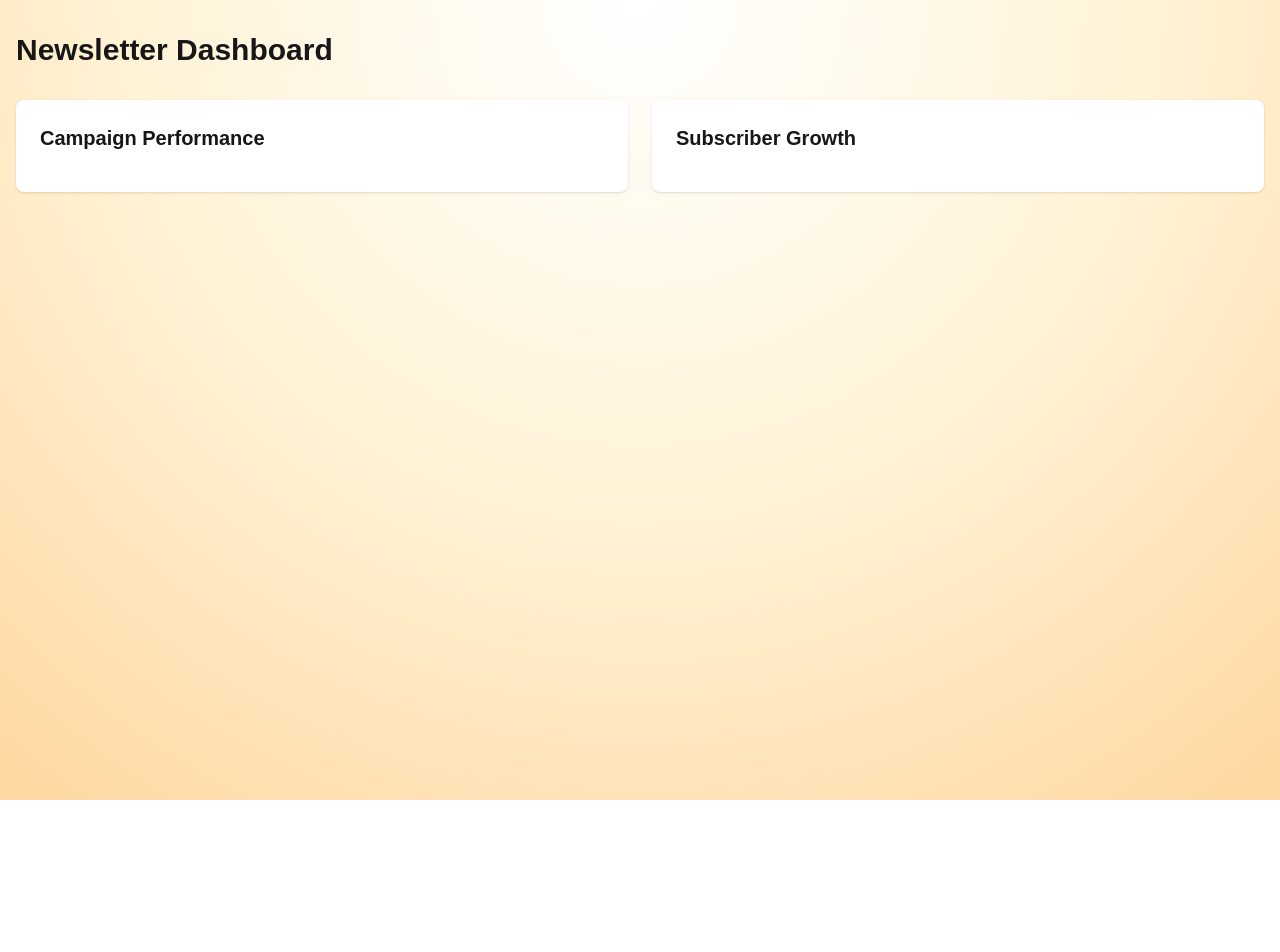
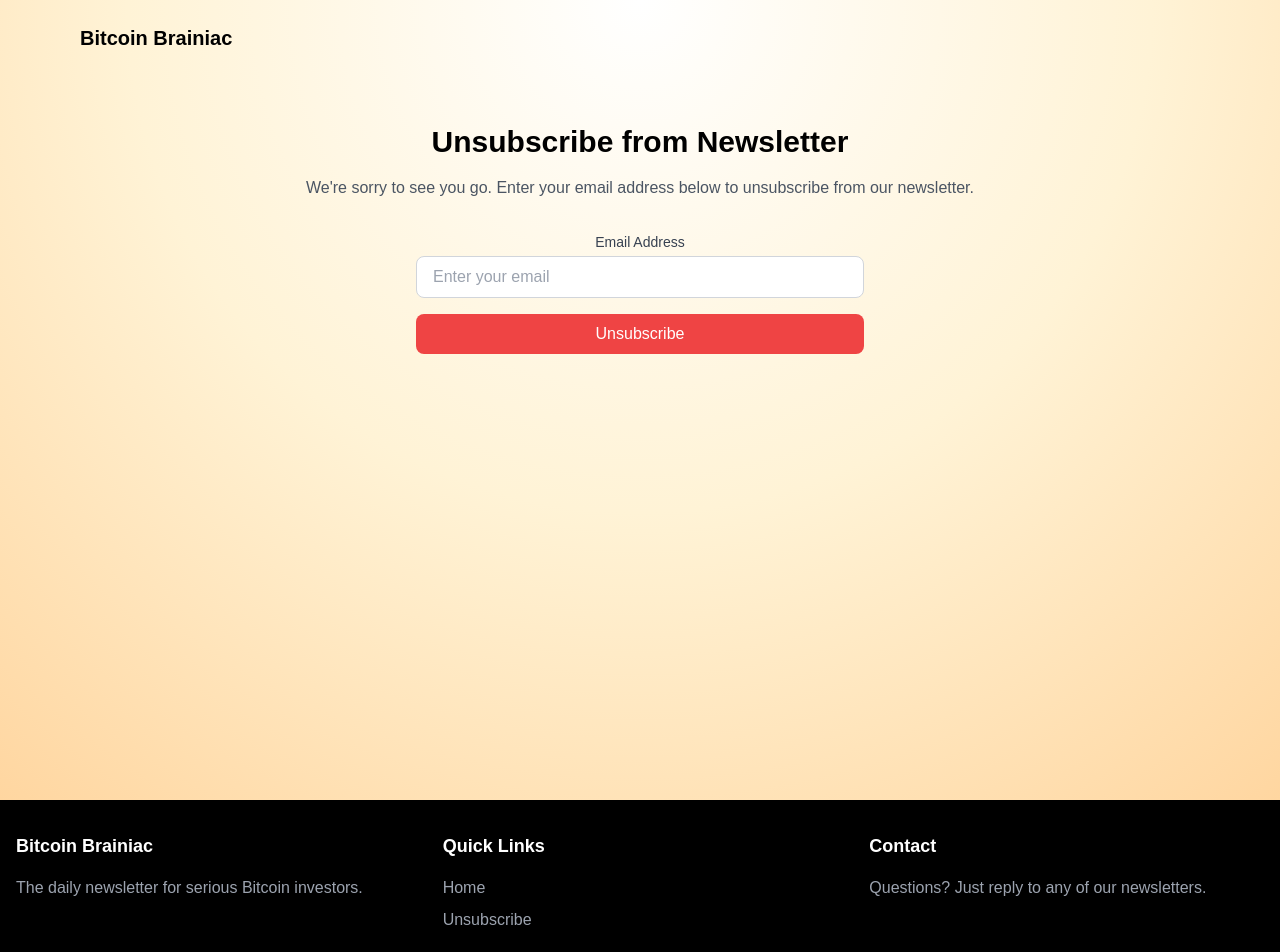
Before and after one commit to BonJenn/bitcoinbrainiac_v2, a Next.js app: page /dashboard in a window 1280 px wide. Shown: the top 952 px of the page. Before the commit the page ends 800 px from the top, so only its background shows below. Built offline with nearby package versions, Linux system fonts and the light colour scheme; no server answers.

Commit message:
Testing unsubscribe feature

```diff
--- /dev/null
+++ b/src/app/api/unsubscribe/route.ts
@@ -0,0 +1,41 @@
+import { NextResponse } from 'next/server';
+
+export const runtime = 'edge';
+
+export async function POST(request: Request) {
+  try {
+    const { email } = await request.json();
+
+    const response = await fetch(
+      `https://${process.env.MAILCHIMP_SERVER_PREFIX}.api.mailchimp.com/3.0/lists/${process.env.MAILCHIMP_LIST_ID}/members/${Buffer.from(email.toLowerCase()).toString('hex')}`,
+      {
+        method: 'DELETE',
+        headers: {
+          'Authorization': `Bearer ${process.env.MAILCHIMP_API_KEY}`,
+          'Content-Type': 'application/json',
+        },
+      }
+    );
+
+    if (!response.ok) {
+      const error = await response.json();
+      if (error.status === 404) {
+        return NextResponse.json(
+          { error: "This email is not subscribed to our newsletter." },
+          { status: 404 }
+        );
+      }
+      throw new Error(error.detail || 'Failed to unsubscribe');
+    }
+
+    return NextResponse.json({
+      success: true,
+      message: 'Successfully unsubscribed from the newsletter.'
+    });
+  } catch (error: any) {
+    return NextResponse.json(
+      { error: error.message || 'Error processing unsubscribe request' },
+      { status: 500 }
+    );
+  }
+}
--- a/src/app/dashboard/page.tsx
+++ b/src/app/dashboard/page.tsx
@@ -1,44 +1,24 @@
-import { Suspense } from 'react';
-import { headers } from 'next/headers';
+import Header from '@/components/Header';
+import UnsubscribeForm from '@/components/UnsubscribeForm';
 
-async function fetchAnalytics() {
-  const headersList = headers();
-  const response = await fetch(`${process.env.NEXT_PUBLIC_BASE_URL}/api/analytics`, {
-    headers: {
-      'Content-Type': 'application/json',
-      // Add any other required headers
-    },
-    next: { revalidate: 3600 }
-  });
-  return response.json();
-}
-
-export default async function DashboardPage() {
+export default function UnsubscribePage() {
   return (
-    <div className="container mx-auto px-4 py-8">
-      <h1 className="text-3xl font-bold mb-8">Newsletter Dashboard</h1>
-
-      <Suspense fallback={<div>Loading analytics...</div>}>
-        <AnalyticsDisplay />
-      </Suspense>
+    <div
+      className="min-h-screen"
+      style={{
+        background: 'radial-gradient(circle at top, #ffffff 0%, #fff3d6 50%, #ffd6a0 100%)'
+      }}
+    >
+      <Header />
+      <main className="container mx-auto px-4 py-12">
+        <div className="max-w-2xl mx-auto text-center">
+          <h1 className="text-3xl font-bold mb-4 text-black">Unsubscribe from Newsletter</h1>
+          <p className="text-gray-600 mb-8">
+            We're sorry to see you go. Enter your email address below to unsubscribe from our newsletter.
+          </p>
+          <UnsubscribeForm />
+        </div>
+      </main>
     </div>
   );
 }
-
-async function AnalyticsDisplay() {
-  const analytics = await fetchAnalytics();
-
-  return (
-    <div className="grid grid-cols-1 md:grid-cols-2 gap-6">
-      <div className="bg-white p-6 rounded-lg shadow">
-        <h2 className="text-xl font-semibold mb-4">Campaign Performance</h2>
-        {/* Add campaign metrics visualization */}
-      </div>
-
-      <div className="bg-white p-6 rounded-lg shadow">
-        <h2 className="text-xl font-semibold mb-4">Subscriber Growth</h2>
-        {/* Add subscriber growth visualization */}
-      </div>
-    </div>
-  );
-}
--- a/src/app/layout.tsx
+++ b/src/app/layout.tsx
@@ -1,6 +1,7 @@
 import type { Metadata } from "next";
 import localFont from "next/font/local";
 import "./globals.css";
+import Footer from '@/components/Footer';
 
 const geistSans = localFont({
   src: "./fonts/GeistVF.woff",
@@ -35,9 +36,12 @@ export default function RootLayout({
   return (
     <html lang="en">
       <body
-        className={`${geistSans.variable} ${geistMono.variable} antialiased`}
+        className={`${geistSans.variable} ${geistMono.variable} antialiased flex flex-col min-h-screen`}
       >
-        {children}
+        <main className="flex-1">
+          {children}
+        </main>
+        <Footer />
       </body>
     </html>
   );
--- a/src/app/page.tsx
+++ b/src/app/page.tsx
@@ -5,7 +5,7 @@ import MailchimpForm from '@/components/MailchimpForm';
 export default function Home() {
   return (
     <div
-      className="min-h-screen flex flex-col"
+      className="flex flex-col"
       style={{
         background: 'radial-gradient(circle at top, #ffffff 0%, #fff3d6 50%, #ffd6a0 100%)'
       }}
--- /dev/null
+++ b/src/components/Footer.tsx
@@ -0,0 +1,32 @@
+export default function Footer() {
+    return (
+      <footer className="bg-black text-white py-8">
+        <div className="container mx-auto px-4">
+          <div className="grid grid-cols-1 md:grid-cols-3 gap-8">
+            <div>
+              <h3 className="font-bold text-lg mb-4">Bitcoin Brainiac</h3>
+              <p className="text-gray-400">
+                The daily newsletter for serious Bitcoin investors.
+              </p>
+            </div>
+            <div>
+              <h3 className="font-bold text-lg mb-4">Quick Links</h3>
+              <ul className="space-y-2 text-gray-400">
+                <li><a href="/" className="hover:text-white transition-colors">Home</a></li>
+                <li><a href="/dashboard" className="hover:text-white transition-colors">Unsubscribe</a></li>
+              </ul>
+            </div>
+            <div>
+              <h3 className="font-bold text-lg mb-4">Contact</h3>
+              <p className="text-gray-400">
+                Questions? Just reply to any of our newsletters.
+              </p>
+            </div>
+          </div>
+          <div className="border-t border-gray-800 mt-8 pt-8 text-center text-gray-400">
+            <p>&copy; {new Date().getFullYear()} Bitcoin Brainiac. All rights reserved.</p>
+          </div>
+        </div>
+      </footer>
+    );
+  }
--- a/src/components/MailchimpForm.tsx
+++ b/src/components/MailchimpForm.tsx
@@ -22,7 +22,6 @@ export default function MailchimpForm() {
       if (response.ok) {
         setStatus('success');
         setEmail('');
-        setMessage(data.message || 'Please check your email to confirm your subscription');
       } else {
         setStatus('error');
         setMessage(data.error);
@@ -66,11 +65,6 @@ export default function MailchimpForm() {
         </button>
       </div>
       {status && <p className="mt-2 text-sm text-center text-black">{status}</p>}
-      {status === 'success' && (
-        <p className="text-black font-bold mt-4">
-          Thanks for subscribing! You will now receive daily Bitcoin updates. Unsubscribe anytime.
-        </p>
-      )}
       {message && <p className="mt-2 text-sm text-center text-black">{message}</p>}
       {status === 'success' && <SuccessMessage />}
     </form>
--- /dev/null
+++ b/src/components/UnsubscribeForm.tsx
@@ -0,0 +1,76 @@
+'use client';
+
+import { useState } from 'react';
+
+export default function UnsubscribeForm() {
+  const [email, setEmail] = useState('');
+  const [status, setStatus] = useState('');
+  const [message, setMessage] = useState('');
+
+  const handleSubmit = async (e: React.FormEvent) => {
+    e.preventDefault();
+    setStatus('Processing...');
+
+    try {
+      console.log('Submitting unsubscribe request for:', email);
+
+      const response = await fetch('/api/unsubscribe', {
+        method: 'POST',
+        headers: { 'Content-Type': 'application/json' },
+        body: JSON.stringify({ email })
+      });
+
+      const data = await response.json();
+      console.log('Response:', data);
+
+      if (response.ok) {
+        setStatus('success');
+        setMessage(data.message);
+        setEmail('');
+      } else {
+        setStatus('error');
+        setMessage(data.error);
+      }
+    } catch (error) {
+      console.error('Form submission error:', error);
+      setStatus('error');
+      setMessage('Error processing your request. Please try again.');
+    }
+  };
+
+  return (
+    <div className="max-w-md w-full mx-auto">
+      <form onSubmit={handleSubmit} className="space-y-4">
+        <div>
+          <label htmlFor="email" className="block text-sm font-medium text-gray-700 mb-1">
+            Email Address
+          </label>
+          <input
+            id="email"
+            type="email"
+            value={email}
+            onChange={(e) => setEmail(e.target.value)}
+            placeholder="Enter your email"
+            className="w-full px-4 py-2 rounded-lg border border-gray-300 focus:outline-none focus:border-blue-500 text-black"
+            required
+          />
+        </div>
+        <button
+          type="submit"
+          className="w-full px-4 py-2 bg-red-500 text-white rounded-lg hover:bg-red-600 transition-colors"
+        >
+          Unsubscribe
+        </button>
+        {status === 'success' && (
+          <p className="text-green-600 text-center">{message}</p>
+        )}
+        {status === 'error' && (
+          <p className="text-red-600 text-center">{message}</p>
+        )}
+        {status === 'Processing...' && (
+          <p className="text-gray-600 text-center">{status}</p>
+        )}
+      </form>
+    </div>
+  );
+}
```
